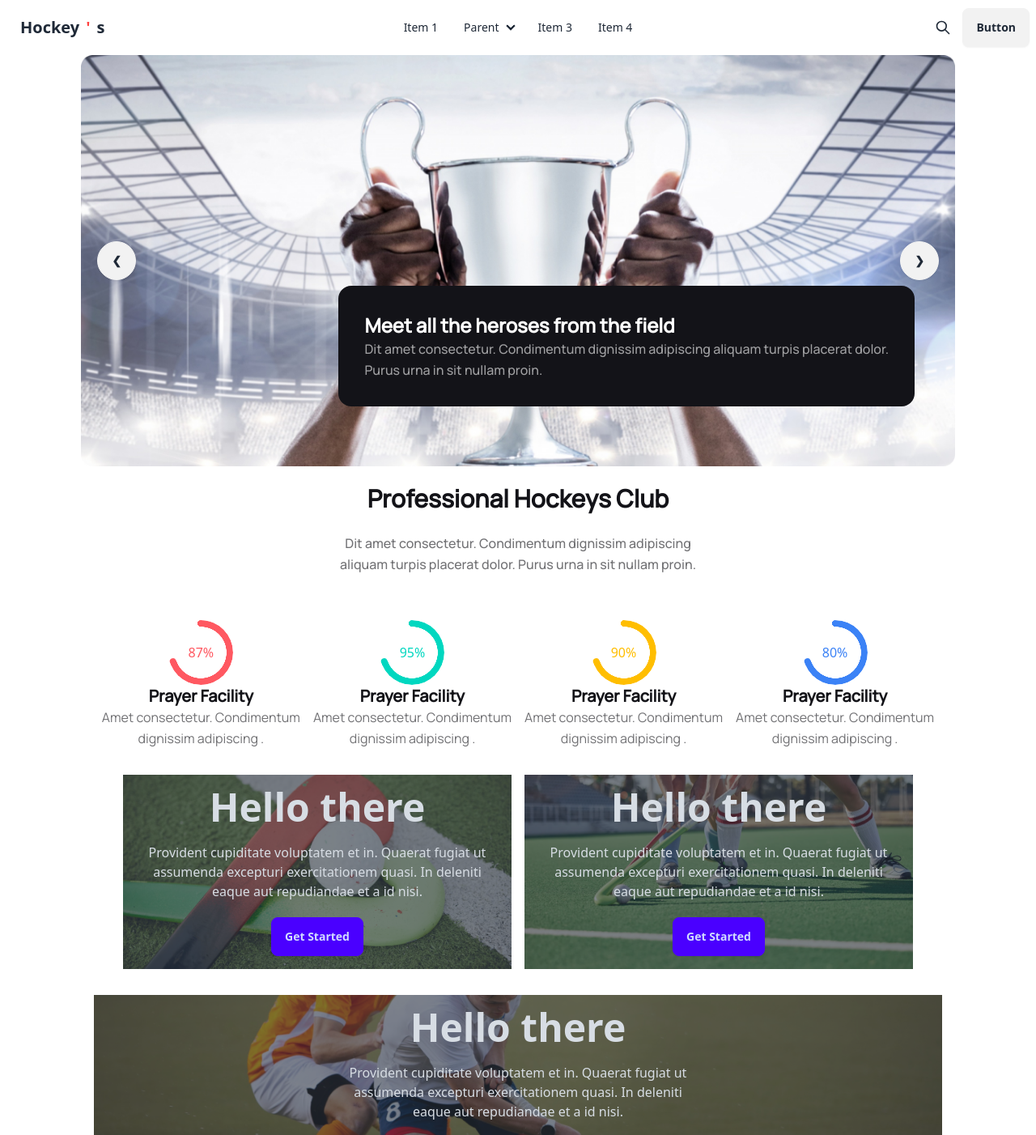
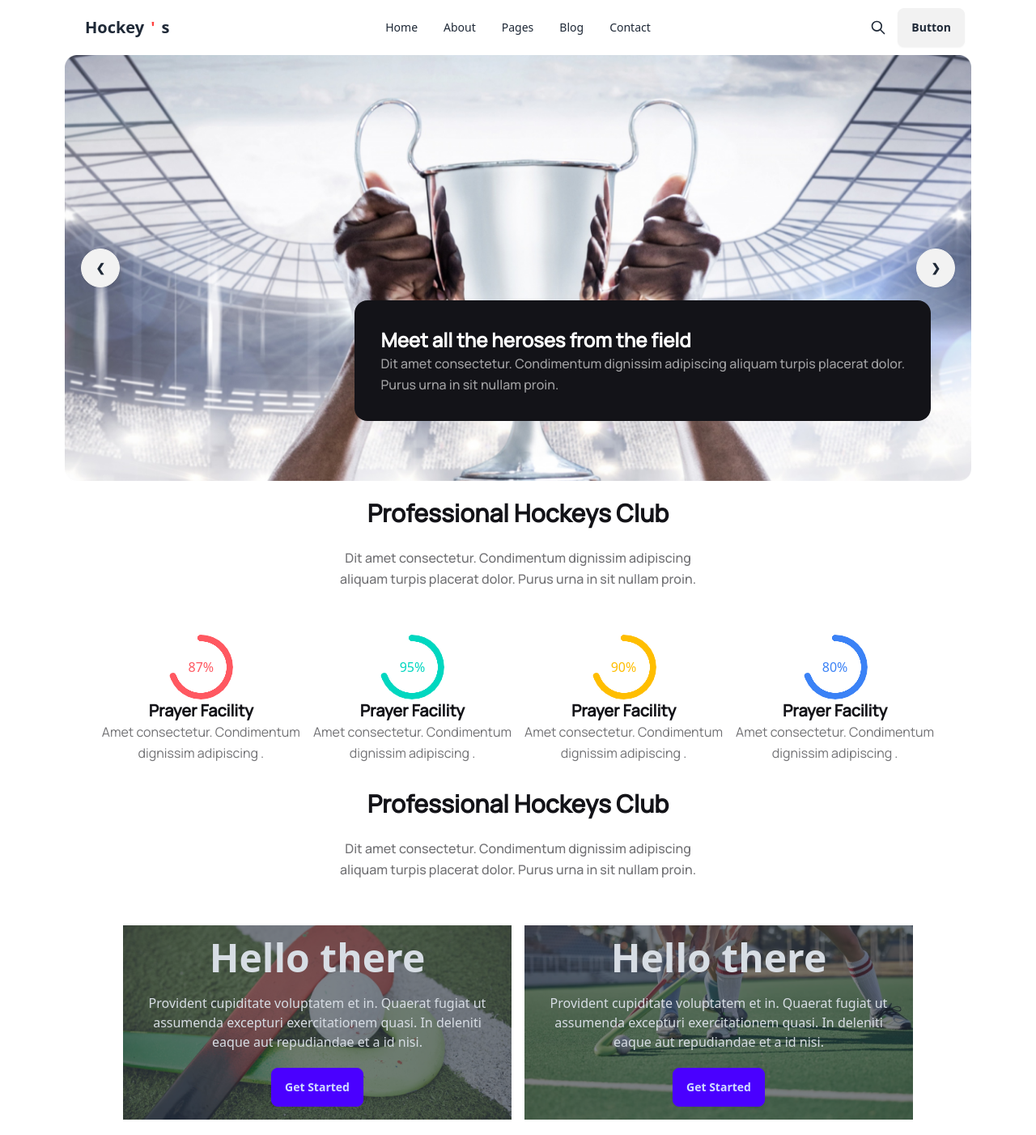
Before and after one commit to kyowChaing/B9A3-Hockeys, a plain HTML site: page index.html in a window 1280 px wide. Shown: the top 1402 px of the page at 81% size. Drawn offline with nearby package versions, Linux system fonts and the light colour scheme.

Commit message:
Making Responsive Navbar and Carousel Section

```diff
--- a/index.css
+++ b/index.css
@@ -2,9 +2,9 @@
     margin: 0;
     padding: 0;
 }
-.contain{
+/* .contain{
     margin: 0 100px;
-}
+} */
 .naveIcon{
     color: #FF4240;
 }
@@ -80,3 +80,18 @@
 
 
 /* Progrma Section */
+
+@media screen and (max-width: 640px) {
+    .carousel-content{
+        position: relative;
+
+        bottom:5px;
+        right: -2px;
+        border-radius: 16px;
+        background: #131318;
+        padding: 32px;
+    }
+    body{
+        background: #3434c4;
+    }
+  }
--- a/index.html
+++ b/index.html
@@ -17,7 +17,7 @@
 
 <body>
     <!-- nav bar -->
-    <nav>
+    <nav class="contain mx-10 lg:mx-20">
       <div class="navbar bg-base-100">
         <div class="navbar-start">
           <div class="dropdown">
@@ -25,34 +25,22 @@
               <svg xmlns="http://www.w3.org/2000/svg" class="h-5 w-5" fill="none" viewBox="0 0 24 24" stroke="currentColor"><path stroke-linecap="round" stroke-linejoin="round" stroke-width="2" d="M4 6h16M4 12h8m-8 6h16" /></svg>
             </div>
             <ul tabindex="0" class="menu menu-sm dropdown-content mt-3 z-[1] p-2 shadow bg-base-100 rounded-box w-52">
-              <li><a>Item 1</a></li>
-              <li>
-                <a>Parent</a>
-                <ul class="p-2">
-                  <li><a>Submenu 1</a></li>
-                  <li><a>Submenu 2</a></li>
-                </ul>
-              </li>
-              <li><a>Item 3</a></li>
-              <li><a>Item 4</a></li>
+              <li><a>Home</a></li>
+              <li><a>About</a></li>
+              <li><a>Pages</a></li>
+              <li><a>Blog</a></li>
+              <li><a>Contact</a></li>
             </ul>
           </div>
           <a class="btn btn-ghost text-xl">Hockey<span class="naveIcon">'</span>s</a>
         </div>
         <div class="navbar-center hidden lg:flex">
           <ul class="menu menu-horizontal px-1">
-            <li><a>Item 1</a></li>
-            <li>
-              <details>
-                <summary>Parent</summary>
-                <ul class="p-2">
-                  <li><a>Submenu 1</a></li>
-                  <li><a>Submenu 2</a></li>
-                </ul>
-              </details>
-            </li>
-            <li><a>Item 3</a></li>
-            <li><a>Item 4</a></li>
+            <li><a>Home</a></li>
+            <li><a>About</a></li>
+            <li><a>Pages</a></li>
+            <li><a>Blog</a></li>
+            <li><a>Contact</a></li>
           </ul>
         </div>
         <div class="navbar-end">
@@ -66,7 +54,7 @@
 
     <!-- carousel  -->
 
-    <div class="contain banner">
+    <div class="contain banner mx-10 lg:mx-20">
 
         <div class="carousel w-full">
             <div id="slide1" class="carousel-item relative w-full">
@@ -85,19 +73,22 @@
             </div>
 
         </div>
-        <div class="carousel-content">
+        <div class="carousel-content ">
+          <div>
             <h3 class="carousel-content-h3">Meet all the heroses from the field</h3>
             <p class="carousel-content-p">
                 Dit amet consectetur. Condimentum dignissim adipiscing aliquam turpis placerat dolor.
                 <br> Purus urna in sit nullam proin.
             </p>
+          </div>
+
         </div>
     </div>
 
 
     <!-- Redial Progresss Bar -->
 
-      <div class="contain">
+      <div class="contain mx-10 lg:mx-20">
         <div class="hero bg-base-100">
           <div class="hero-content text-center ">
             <div class="max-w-md">
@@ -111,7 +102,7 @@
         </div>
       </div>
 
-      <div class="contain ">
+      <div class="contain mx-10 lg:mx-20">
         <div class="hero bg-base-100 ">
           <div class="hero-content flex-col lg:flex-row">
             <div class="text-center">
@@ -147,7 +138,22 @@
       </div>
 
       <!-- Program Section -->
-      <div class="contain">
+
+      <div class="contain mx-10 lg:mx-20">
+        <div class="hero bg-base-100">
+          <div class="hero-content text-center ">
+            <div class="max-w-md">
+              <h1 class="text-3xl font-bold radial-h1">Professional Hockeys Club</h1>
+              <p class="py-6 radial-p1">
+                Dit amet consectetur. Condimentum dignissim adipiscing aliquam turpis placerat
+                dolor. Purus urna in sit nullam proin.
+              </p>
+            </div>
+          </div>
+        </div>
+      </div>
+
+      <div class="contain mx-10 lg:mx-20">
         <div class="hero">
           <div class="hero-content flex-col lg:flex-row">
             <div class="hero " style="background-image: url(Images/2.png);">
@@ -175,7 +181,7 @@
         </div>
       </div>
 
-      <div class="contain">
+      <div class="contain mx-10 lg:mx-20">
         <div class="hero-content flex-col lg:flex-row">
           <div class="hero" style="background-image: url(Images/4.png);">
             <div class="hero-overlay bg-opacity-60"></div>
@@ -193,14 +199,14 @@
 
 
       <!-- Our New Products -->
-    <div class="grid">
+    <div class="grid mx-10 lg:mx-20">
       <div class="grid lg:grid-cols-2">
-        <div class="hero bg-base-200">
+        <div class="hero bg-base-200 gap-x-5 ">
           <div class="hero-content flex-col lg:flex-row">
             <img src="Images/5.png" class="max-w-sm rounded-lg shadow-2xl" />
             <div>
-              <h1 class="text-5xl font-bold">Box Office News!</h1>
-              <p class="py-6">Provident cupiditate voluptatem et in. Quaerat fugiat ut assumenda excepturi exercitationem quasi. In deleniti eaque aut repudiandae et a id nisi.</p>
+              <h1 class="text-5xl font-bold">World Cup Flags Football</h1>
+              <p class="py-6">Dolor sit amet consectetur. Ut urna diam quis sagittis. </p>
               <button class="btn btn-primary">Get Started</button>
             </div>
           </div>
@@ -259,7 +265,7 @@
 
     </div>
       <!-- Footer -->
-      <footer class="footer p-10 bg-base-200 text-base-content">
+      <footer class="footer p-10 text-base-content">
         <nav>
           <header class="footer-title">Services</header>
           <a class="link link-hover">Branding</a>
```
